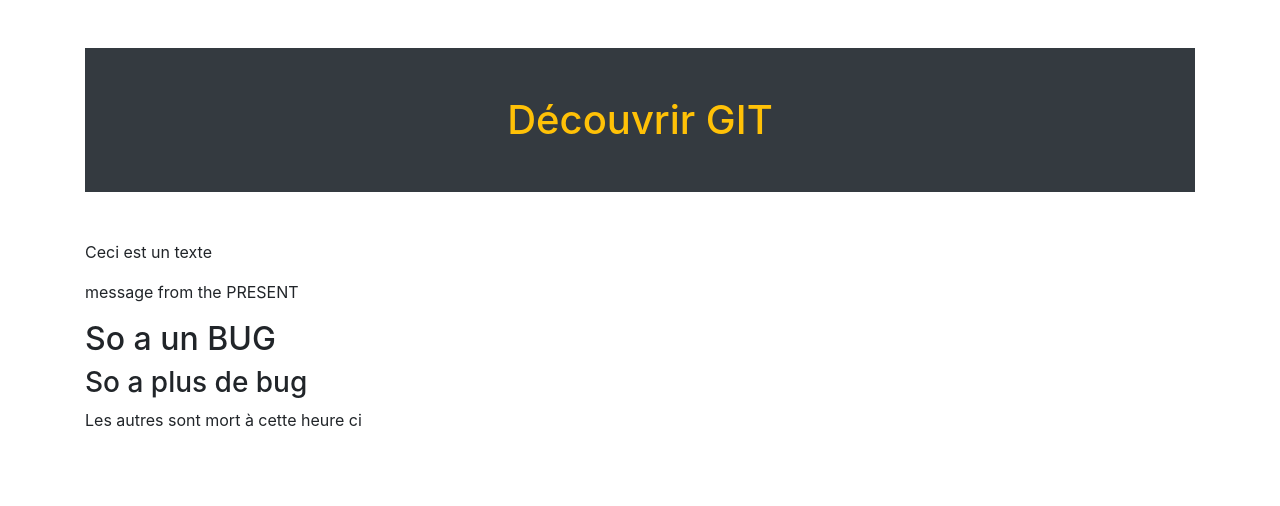
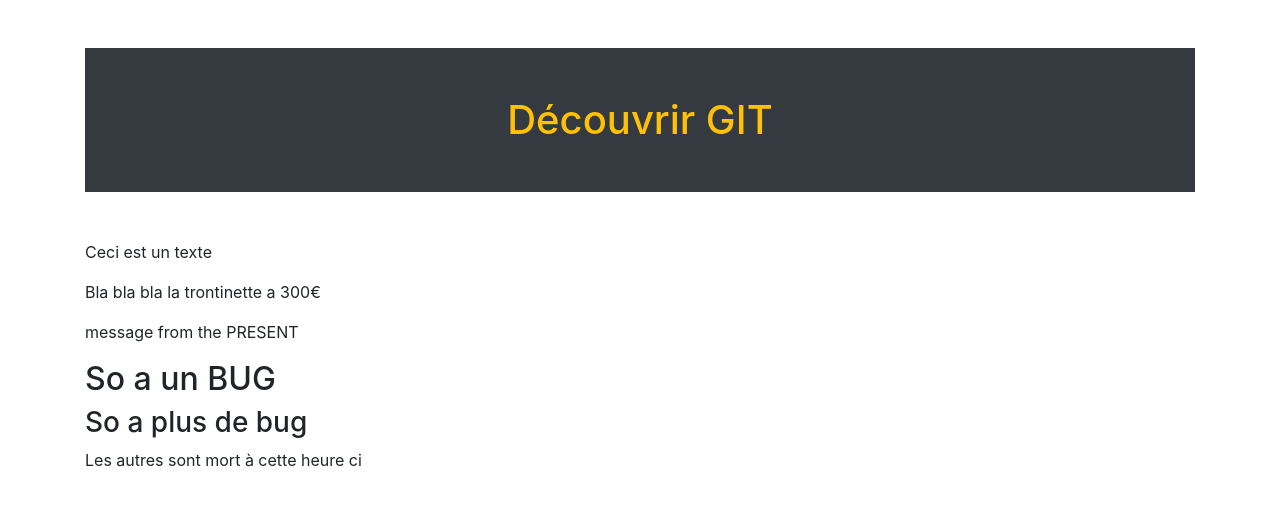
Before and after one commit to Amar2050/Projet_Git, a plain HTML site: page index.html in a window 1280 px wide. Drawn offline with nearby package versions, Linux system fonts and the light colour scheme.

Commit message:
LAST ONE

```diff
--- a/index.html
+++ b/index.html
@@ -16,6 +16,8 @@
 
         <p>Ceci est un texte</p>
 
+        <p>Bla bla bla la trontinette a 300€</p>
+
 
         <p>message from the PRESENT</p>
 
```
